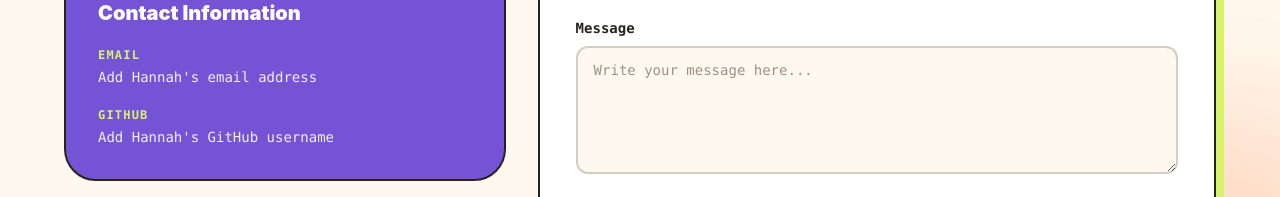
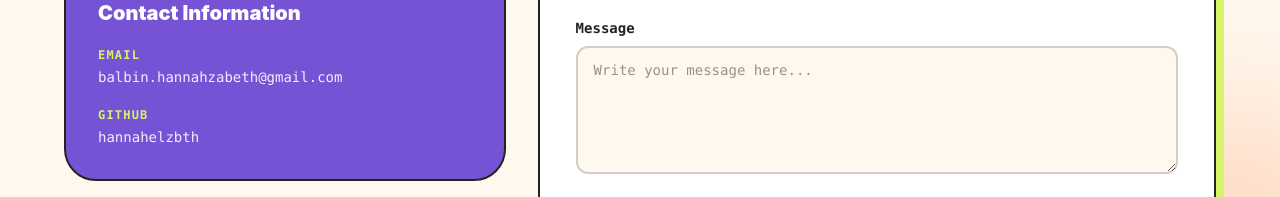
Before and after one commit to hannahelzbth/eportfoliobalbin, a React (Vite) app: page / in a window 1280 px wide. Shown: the part 6060-6257 px from the top of the page. Built offline with nearby package versions, Linux system fonts and the light colour scheme.

Commit message:
describe changes

```diff
--- a/src/components/Contact.jsx
+++ b/src/components/Contact.jsx
@@ -95,7 +95,7 @@ function Contact() {
                     Email
                   </p>
                   <p className="break-words text-white/90">
-                    Add Hannah's email address
+                    balbin.hannahzabeth@gmail.com
                   </p>
                 </div>
 
@@ -104,7 +104,7 @@ function Contact() {
                     GitHub
                   </p>
                   <p className="break-words text-white/90">
-                    Add Hannah's GitHub username
+                    hannahelzbth
                   </p>
                 </div>
               </div>
```
Also changed, not shown: public/6305138842847087653.jpg (deleted).
